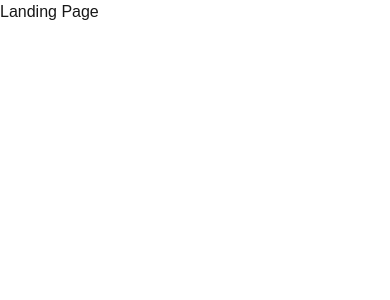
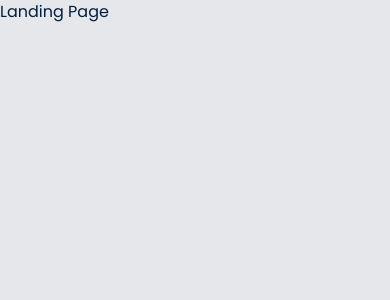
Before and after one commit to suresh43210/final-app-from-course, a Next.js app in the folder nextjs/: page / in a window 390 px wide. Shown: the top 300 px of the page. Built offline with nearby package versions, Linux system fonts and the light colour scheme.

Commit message:
More sidebar wip.

```diff
--- a/nextjs/app/globals.css
+++ b/nextjs/app/globals.css
@@ -1,92 +1,83 @@
+/* Reset overscroll behavior */
+html,
+body {
+  @apply overscroll-y-none;
+}
+
+/* Tailwind directives */
 @tailwind base;
 @tailwind components;
 @tailwind utilities;
 
-:root {
-  --background: #ffffff;
-  --foreground: #171717;
-}
+/* Define custom CSS variables and base styles */
+@layer base {
+  :root {
+    /* Color Variables */
+    --background: 0 0% 100%;
+    --foreground: 210 100% 12%;
+    --card: 0 0% 100%;
+    --card-foreground: 210 100% 12%;
+    --popover: 0 0% 100%;
+    --popover-foreground: 210 100% 12%;
+    --primary: 210 98% 60%; /* #359efe */
+    --primary-foreground: 0 0% 100%;
+    --secondary: 210 50% 90%;
+    --secondary-foreground: 210 100% 12%;
+    --muted: 210 40% 96%;
+    --muted-foreground: 210 40% 40%;
+    --accent: 210 98% 90%;
+    --accent-foreground: 210 98% 60%;
+    --destructive: 0 85% 60%;
+    --destructive-foreground: 0 0% 100%;
+    --border: 210 20% 80%;
+    --input: 210 20% 80%;
+    --ring: 210 98% 60%;
 
-@media (prefers-color-scheme: dark) {
-  :root {
-    --background: #0a0a0a;
-    --foreground: #ededed;
+    /* Sizing and Radius */
+    --radius: 0.5rem;
+
+    /* Hover States */
+    --hover-background: 210 98% 60%;
+    --hover-foreground: 0 0% 100%;
+  }
+
+  /* Dark Mode Overrides */
+  .dark {
+    --background: 210 50% 10%;
+    --foreground: 210 20% 90%;
+    --card: 210 50% 10%;
+    --card-foreground: 210 20% 90%;
+    --popover: 210 50% 10%;
+    --popover-foreground: 210 20% 90%;
+    --primary: 210 98% 60%;
+    --primary-foreground: 0 0% 100%;
+    --secondary: 210 50% 20%;
+    --secondary-foreground: 210 20% 90%;
+    --muted: 210 50% 20%;
+    --muted-foreground: 210 20% 70%;
+    --accent: 210 50% 30%;
+    --accent-foreground: 210 20% 90%;
+    --destructive: 0 62.8% 30.6%;
+    --destructive-foreground: 0 0% 100%;
+    --border: 210 50% 20%;
+    --input: 210 50% 20%;
+    --ring: 210 98% 60%;
+    --hover-background: 210 98% 60%;
+    --hover-foreground: 0 0% 100%;
+  }
+
+  /* Body Styles */
+  body {
+    @apply bg-background text-foreground;
+    @apply selection:bg-main selection:text-white;
+  }
+
+  /* Accordion Styles */
+  .accordion-trigger[data-state="open"] {
+    text-decoration: underline;
+  }
+
+  .accordion-trigger[data-state="closed"] {
+    text-decoration: none;
   }
 }
-
-body {
-  color: var(--foreground);
-  background: var(--background);
-  font-family: Arial, Helvetica, sans-serif;
-}
-
-@layer utilities {
-  .text-balance {
-    text-wrap: balance;
-  }
-}
-
-@layer base {
-  :root {
-    --background: 0 0% 100%;
-    --foreground: 0 0% 3.9%;
-    --card: 0 0% 100%;
-    --card-foreground: 0 0% 3.9%;
-    --popover: 0 0% 100%;
-    --popover-foreground: 0 0% 3.9%;
-    --primary: 0 0% 9%;
-    --primary-foreground: 0 0% 98%;
-    --secondary: 0 0% 96.1%;
-    --secondary-foreground: 0 0% 9%;
-    --muted: 0 0% 96.1%;
-    --muted-foreground: 0 0% 45.1%;
-    --accent: 0 0% 96.1%;
-    --accent-foreground: 0 0% 9%;
-    --destructive: 0 84.2% 60.2%;
-    --destructive-foreground: 0 0% 98%;
-    --border: 0 0% 89.8%;
-    --input: 0 0% 89.8%;
-    --ring: 0 0% 3.9%;
-    --chart-1: 12 76% 61%;
-    --chart-2: 173 58% 39%;
-    --chart-3: 197 37% 24%;
-    --chart-4: 43 74% 66%;
-    --chart-5: 27 87% 67%;
-    --radius: 0.5rem;
-  }
-  .dark {
-    --background: 0 0% 3.9%;
-    --foreground: 0 0% 98%;
-    --card: 0 0% 3.9%;
-    --card-foreground: 0 0% 98%;
-    --popover: 0 0% 3.9%;
-    --popover-foreground: 0 0% 98%;
-    --primary: 0 0% 98%;
-    --primary-foreground: 0 0% 9%;
-    --secondary: 0 0% 14.9%;
-    --secondary-foreground: 0 0% 98%;
-    --muted: 0 0% 14.9%;
-    --muted-foreground: 0 0% 63.9%;
-    --accent: 0 0% 14.9%;
-    --accent-foreground: 0 0% 98%;
-    --destructive: 0 62.8% 30.6%;
-    --destructive-foreground: 0 0% 98%;
-    --border: 0 0% 14.9%;
-    --input: 0 0% 14.9%;
-    --ring: 0 0% 83.1%;
-    --chart-1: 220 70% 50%;
-    --chart-2: 160 60% 45%;
-    --chart-3: 30 80% 55%;
-    --chart-4: 280 65% 60%;
-    --chart-5: 340 75% 55%;
-  }
-}
-
-@layer base {
-  * {
-    @apply border-border;
-  }
-  body {
-    @apply bg-background text-foreground;
-  }
-}
--- a/nextjs/app/layout.tsx
+++ b/nextjs/app/layout.tsx
@@ -1,16 +1,12 @@
 import type { Metadata } from "next";
-import localFont from "next/font/local";
+import { Poppins } from "next/font/google";
 import "./globals.css";
 
-const geistSans = localFont({
-  src: "./fonts/GeistVF.woff",
-  variable: "--font-geist-sans",
-  weight: "100 900",
-});
-const geistMono = localFont({
-  src: "./fonts/GeistMonoVF.woff",
-  variable: "--font-geist-mono",
-  weight: "100 900",
+const poppins = Poppins({
+  subsets: ["latin"],
+  weight: ["400", "500", "600", "700"],
+  display: "swap",
+  variable: "--font-poppins",
 });
 
 export const metadata: Metadata = {
@@ -25,11 +21,7 @@ export default function RootLayout({
 }>) {
   return (
     <html lang="en">
-      <body
-        className={`${geistSans.variable} ${geistMono.variable} antialiased`}
-      >
-        {children}
-      </body>
+      <body className={`${poppins.variable} font-sans`}>{children}</body>
     </html>
   );
 }
--- a/nextjs/components/Sidebar.tsx
+++ b/nextjs/components/Sidebar.tsx
@@ -1,19 +1,48 @@
 "use client";
 
-import React, { useEffect, useState } from "react";
+import React, { useEffect, useRef, useState } from "react";
 import { Button } from "./ui/button";
 import { Menu, X } from "lucide-react";
 import { cn } from "@/lib/utils";
 import { getDesktopClasses, getMobileClasses } from "@/utils/sidebarUtils";
 import SidebarNav from "./SidebarNav";
 
+const MOBILE_WINDOW_WIDTH_LIMIT = 1024;
+
 function Sidebar() {
   const [isMobile, setIsMobile] = useState(true);
   const [isOpen, setIsOpen] = useState(false);
   const [isCollapsed, setIsCollapsed] = useState(false);
+  const sidebarRef = useRef<HTMLDivElement>(null);
 
-  // TODO: Handle Resize
-  useEffect(() => {}, []);
+  //  Handle Resize
+  useEffect(() => {
+    const handleResize = () => {
+      const calculatedIsMobile = window.innerWidth < MOBILE_WINDOW_WIDTH_LIMIT;
+      setIsMobile(calculatedIsMobile);
+      if (calculatedIsMobile) {
+        setIsCollapsed(false);
+      } else {
+        setIsOpen(false);
+      }
+    };
+
+    handleResize();
+
+    window.addEventListener("resize", handleResize);
+
+    return () => {
+      window.removeEventListener("resize", handleResize);
+    };
+  }, []);
+
+  useEffect(() => {
+    window.addEventListener("click", handleOutsideClick);
+
+    return () => {
+      window.removeEventListener("click", handleOutsideClick);
+    };
+  }, []);
 
   const toggleSidebar = () => {
     if (isMobile) {
@@ -23,7 +52,16 @@ function Sidebar() {
     }
   };
 
-  const handleOutsideClick = () => {};
+  const handleOutsideClick = (event: MouseEvent) => {
+    if (
+      sidebarRef.current &&
+      !sidebarRef.current.contains(event.target as Node)
+    ) {
+      if (isMobile && isOpen) {
+        setIsOpen(false);
+      }
+    }
+  };
 
   const renderMenuIcon = (isOpen: boolean) => {
     return isOpen ? <X className="h-6 w-6" /> : <Menu className="h-6 w-6" />;
@@ -48,6 +86,7 @@ function Sidebar() {
       {/* TODO: Store all components in nav */}
       {(!isMobile || isOpen) && (
         <div
+          ref={sidebarRef}
           className={cn(
             "bg-gray-100 flex flex-col h-screen transition-all duration-300 overflow-y-auto",
             getMobileClasses(isMobile, isOpen),
--- a/nextjs/components/SidebarNav.tsx
+++ b/nextjs/components/SidebarNav.tsx
@@ -48,6 +48,8 @@ function SidebarNav({ isMobile, isCollapsed }: SidebarNavProps) {
       {navItems.map((item) => (
         <Button
           key={item.href}
+          variant="ghost"
+          asChild
           className={cn(
             "w-full justify-start hover:text-main hover:bg-gray-200 flex items-center text-lg font-medium",
             !isMobile && isCollapsed && "justify-center p-2",
--- a/nextjs/tailwind.config.ts
+++ b/nextjs/tailwind.config.ts
@@ -8,55 +8,75 @@ const config: Config = {
     "./app/**/*.{js,ts,jsx,tsx,mdx}",
   ],
   theme: {
+    container: {
+      center: true,
+      padding: "2rem",
+      screens: {
+        "2xl": "1400px",
+      },
+    },
     extend: {
       colors: {
-  			background: 'hsl(var(--background))',
-  			foreground: 'hsl(var(--foreground))',
-  			card: {
-  				DEFAULT: 'hsl(var(--card))',
-  				foreground: 'hsl(var(--card-foreground))'
+        border: "hsl(var(--border))",
+        input: "hsl(var(--input))",
+        ring: "hsl(var(--ring))",
+        background: "#e5e7eb",
+        foreground: "hsl(var(--foreground))",
+        primary: {
+          DEFAULT: "hsl(var(--primary))",
+          foreground: "hsl(var(--primary-foreground))",
+          dark: "#2b7fd9",
+        },
+        secondary: {
+          DEFAULT: "#001f3d",
+          foreground: "hsl(var(--secondary-foreground))",
+        },
+        destructive: {
+          DEFAULT: "hsl(var(--destructive))",
+          foreground: "hsl(var(--destructive-foreground))",
+        },
+        muted: {
+          DEFAULT: "hsl(var(--muted))",
+          foreground: "hsl(var(--muted-foreground))",
+        },
+        accent: {
+          DEFAULT: "hsl(var(--accent))",
+          foreground: "hsl(var(--accent-foreground))",
         },
         popover: {
-  				DEFAULT: 'hsl(var(--popover))',
-  				foreground: 'hsl(var(--popover-foreground))'
+          DEFAULT: "hsl(var(--popover))",
+          foreground: "hsl(var(--popover-foreground))",
         },
-  			primary: {
-  				DEFAULT: 'hsl(var(--primary))',
-  				foreground: 'hsl(var(--primary-foreground))'
+        card: {
+          DEFAULT: "hsl(var(--card))",
+          foreground: "hsl(var(--card-foreground))",
         },
-  			secondary: {
-  				DEFAULT: 'hsl(var(--secondary))',
-  				foreground: 'hsl(var(--secondary-foreground))'
-  			},
-  			muted: {
-  				DEFAULT: 'hsl(var(--muted))',
-  				foreground: 'hsl(var(--muted-foreground))'
-  			},
-  			accent: {
-  				DEFAULT: 'hsl(var(--accent))',
-  				foreground: 'hsl(var(--accent-foreground))'
-  			},
-  			destructive: {
-  				DEFAULT: 'hsl(var(--destructive))',
-  				foreground: 'hsl(var(--destructive-foreground))'
-  			},
-  			border: 'hsl(var(--border))',
-  			input: 'hsl(var(--input))',
-  			ring: 'hsl(var(--ring))',
-  			chart: {
-  				'1': 'hsl(var(--chart-1))',
-  				'2': 'hsl(var(--chart-2))',
-  				'3': 'hsl(var(--chart-3))',
-  				'4': 'hsl(var(--chart-4))',
-  				'5': 'hsl(var(--chart-5))'
-  			}
+        rose: "rose",
+        main: "#359efe",
       },
       borderRadius: {
-  			lg: 'var(--radius)',
-  			md: 'calc(var(--radius) - 2px)',
-  			sm: 'calc(var(--radius) - 4px)'
-  		}
-  	}
+        lg: "var(--radius)",
+        md: "calc(var(--radius) - 2px)",
+        sm: "calc(var(--radius) - 4px)",
+      },
+      keyframes: {
+        "accordion-down": {
+          from: { height: "0" },
+          to: { height: "var(--radix-accordion-content-height)" },
+        },
+        "accordion-up": {
+          from: { height: "var(--radix-accordion-content-height)" },
+          to: { height: "0" },
+        },
+      },
+      animation: {
+        "accordion-down": "accordion-down 0.2s ease-out",
+        "accordion-up": "accordion-up 0.2s ease-out",
+      },
+      fontFamily: {
+        sans: ["var(--font-poppins)", "Arial", "sans-serif"],
+      },
+    },
   },
   plugins: [require("tailwindcss-animate")],
 };
```
Lines whose indentation alone changed are shown as unchanged.
